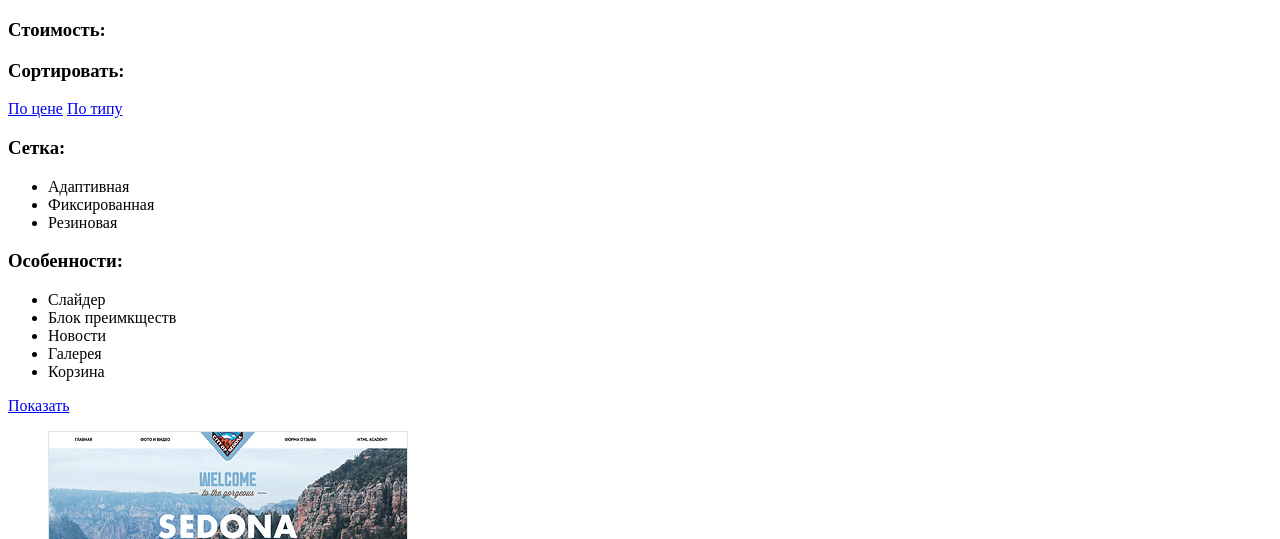
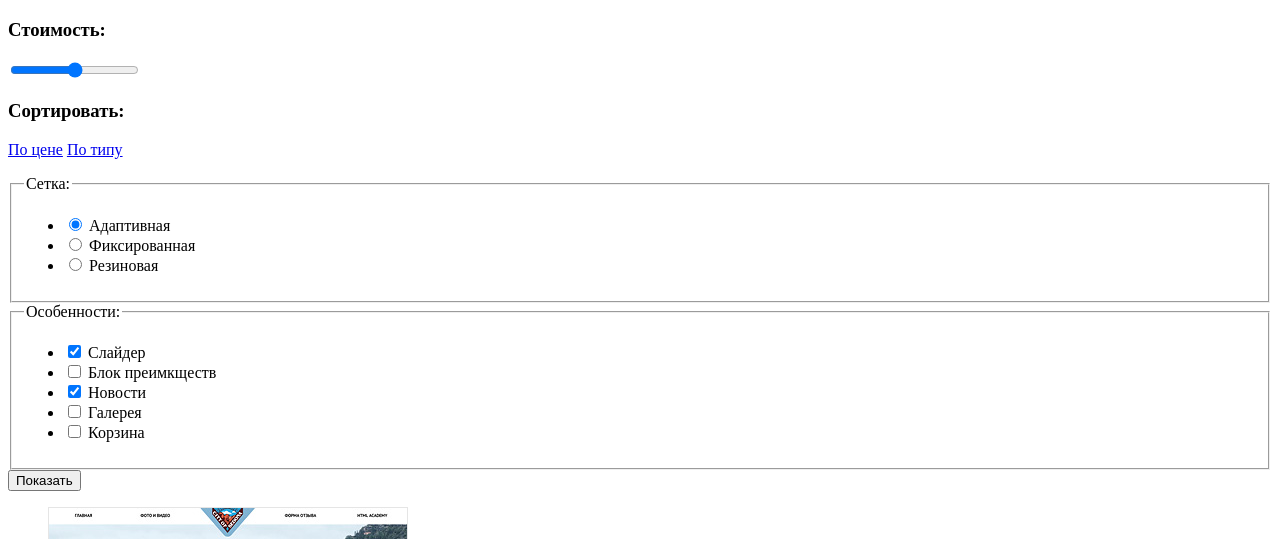
Before and after one commit to gulizar-dush/nerds, a plain HTML site: page catalog.html in a window 1280 px wide. Shown: the part 261-800 px from the top of the page. Drawn offline with Linux system fonts and the light colour scheme.

Commit message:
Добавила кнопки, переключатели, и попап

```diff
--- a/catalog.html
+++ b/catalog.html
@@ -29,26 +29,56 @@
         <div>
             <section>
             <h3>Стоимость:</h3>
+            <input type="range" min="0" max="15 000" step="1">
             <h3>Сортировать:</h3>
             <p><a href="#">По цене</a> <a href="#">По типу</a></p>
         </section>
         <section>
-            <h3>Сетка:</h3>
-            <ul>
-                <li>Адаптивная</li>
-                <li>Фиксированная</li>
-                <li>Резиновая</li>
-            </ul>
-
-            <h3>Особенности:</h3>
-            <ul>
-                <li>Слайдер</li>
-                <li>Блок преимкществ</li>
-                <li>Новости</li>
-                <li>Галерея</li>
-                <li>Корзина</li>
-            </ul>
-            <a href="#">Показать</a>
+            <form method="get" action="#">
+                <fieldset>
+                    <legend>Сетка:</legend>
+                    <ul>
+                        <li>
+                            <input type="radio" name="product-group" value="adaptiv" id="adaptiv" checked>
+                            <label for="adaptiv">Адаптивная</label>
+                        </li>
+                        <li>
+                            <input type="radio" name="product" value="fiksir" id="fiksir">
+                            <label for="fiksir">Фиксированная </label>
+                        </li>
+                        <li>
+                            <input type="radio" name="group" value="rezinov" id="rezinov">
+                            <label for="rezinov">Резиновая</label>
+                        </li>
+                    </ul>
+                </fieldset>
+                <fieldset>
+                    <legend>Особенности:</legend>
+                        <ul>
+                            <li>
+                              <input type="checkbox" name="slider" id="slider" checked>
+                              <label for="slider">Слайдер</label>
+                            </li>
+                            <li>
+                              <input type="checkbox" name="blok" id="blok">
+                              <label for="blok">Блок преимкществ</label>
+                            </li>
+                            <li>
+                              <input type="checkbox" name="novost" id="novost" checked>
+                              <label for="novost">Новости</label>
+                            </li>
+                            <li>
+                                <input type="checkbox" name="galerey" id="galerey">
+                                <label for="galerey">Галерея</label>
+                            </li>
+                            <li>
+                                <input type="checkbox" name="korzina" id="korzina">
+                                <label for="korzina">Корзина</label>
+                            </li>
+                        </ul>
+                </fieldset>
+                    <button type="submit">Показать</button>
+            </form>
         </section>
         <section>
             <ul>
@@ -61,9 +91,9 @@
             </ul>
             <ul>
                 <li>1</li>
-                <li><a href="#">2</a></li>
-                <li><a href="#">3</a></li>
-                <li><a href="#">Следующая</a></li>
+                <li><button type="submit">2</button></li>
+                <li><button type="submit">3</button></li>
+                <li><button type="submit">Следующая</button></li>
             </ul>
         </section>
         <section>
@@ -88,6 +118,13 @@
         <h3>Давайте дружить, это выгодно!</h3>
         <p>Скидка 10% для друзей из социальных сетей.</p>
     </footer>
-
+    <h2>Напишите нам</h2>
+    <label for="vashe_imy">Ваше имя:</label>
+    <input type="text" value="Имя Фамилия" id="vashe_imy">
+    <label for="vash_e-mail">Ваш e-mail:</label>
+    <input type="text" value="email@example.com" id="vash_e-mail">
+    <label for="text_pisma">Текст письма:</label>
+    <textarea name="text_pisma" id="text_pisma">В свободной форме</textarea>
+    <button>Отправить</button>
   </body>
 </html>
```
Also changed, not shown: index.html (+17 -8 lines).
